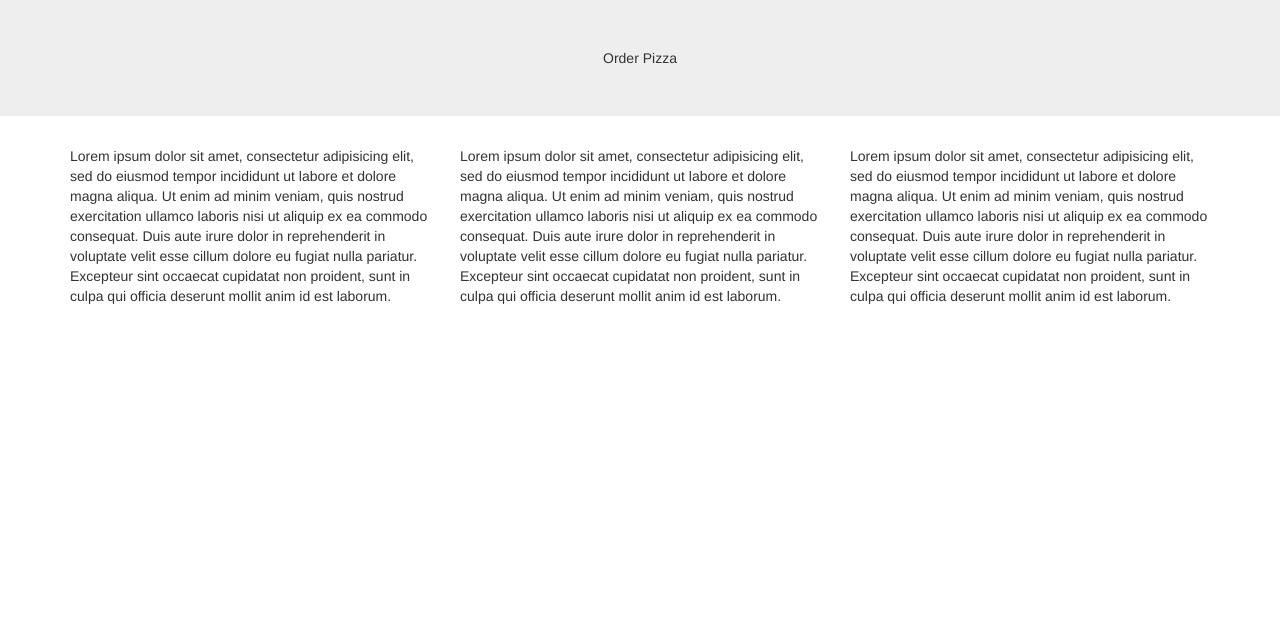
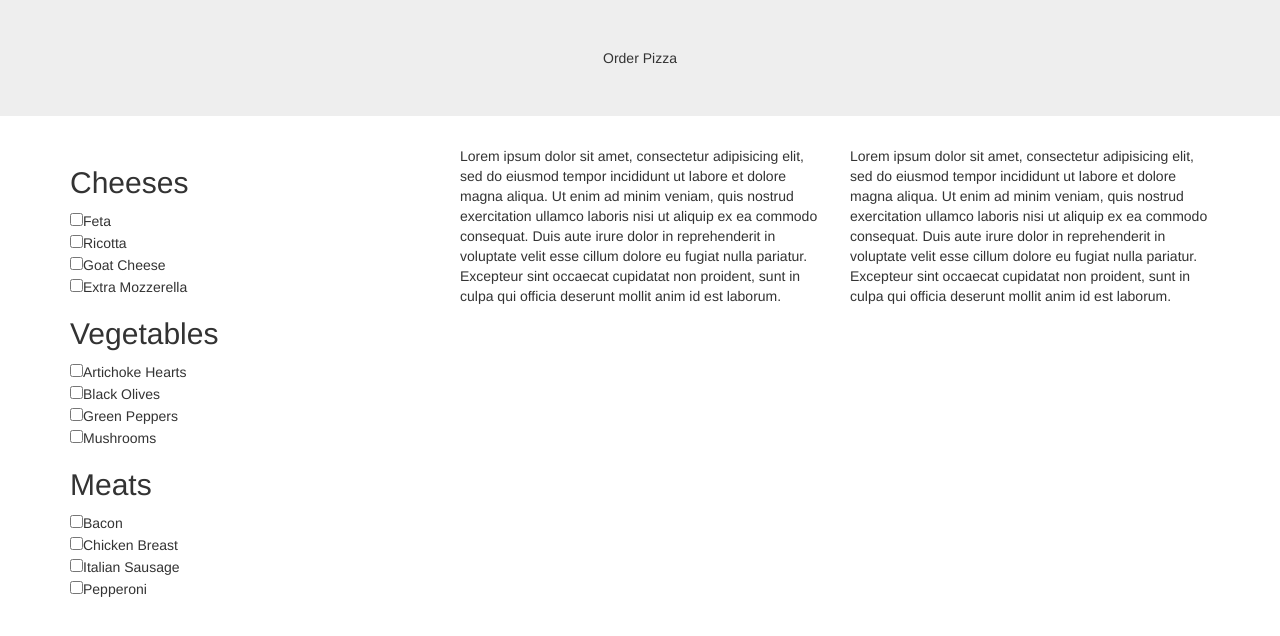
Before and after one commit to BullThistle/order-pizza, a plain HTML site: page index.html in a window 1280 px wide. Drawn offline with nearby package versions, Linux system fonts and the light colour scheme.

Commit message:
create topping check buttons

```diff
--- a/index.html
+++ b/index.html
@@ -13,7 +13,34 @@
                 <div class="container">
                         <div class="row">
                                 <div class="col-xs-6 col-md-4">
-                                        Lorem ipsum dolor sit amet, consectetur adipisicing elit, sed do eiusmod tempor incididunt ut labore et dolore magna aliqua. Ut enim ad minim veniam, quis nostrud exercitation ullamco laboris nisi ut aliquip ex ea commodo consequat. Duis aute irure dolor in reprehenderit in voluptate velit esse cillum dolore eu fugiat nulla pariatur. Excepteur sint occaecat cupidatat non proident, sunt in culpa qui officia deserunt mollit anim id est laborum.
+                                        <form class="toppings"></form>
+                                                <h2>Cheeses</h2>
+                                                <input type="checkbox" name="tops" value="cheap">Feta
+                                                <br>
+                                                <input type="checkbox" name="tops" value="cheap">Ricotta
+                                                <br>
+                                                <input type="checkbox" name="tops" value="cheap">Goat Cheese
+                                                <br>
+                                                <input type="checkbox" name="tops" value="cheap">Extra Mozzerella
+                                                <br>
+                                                <h2>Vegetables</h2>
+                                                <input type="checkbox" name="tops" value="cheap">Artichoke Hearts
+                                                <br>
+                                                <input type="checkbox" name="tops" value="cheap">Black Olives
+                                                <br>
+                                                <input type="checkbox" name="tops" value="cheap">Green Peppers
+                                                <br>
+                                                <input type="checkbox" name="tops" value="cheap">Mushrooms
+                                                <br>
+                                                <h2>Meats</h2>
+                                                <input type="checkbox" name="tops" value="cheap">Bacon
+                                                <br>
+                                                <input type="checkbox" name="tops" value="cheap">Chicken Breast
+                                                <br>
+                                                <input type="checkbox" name="tops" value="cheap">Italian Sausage
+                                                <br>
+                                                <input type="checkbox" name="tops" value="cheap">Pepperoni
+                                                <br>
                                 </div>
                                 <div class="col-xs-6 col-md-4">
                                         Lorem ipsum dolor sit amet, consectetur adipisicing elit, sed do eiusmod tempor incididunt ut labore et dolore magna aliqua. Ut enim ad minim veniam, quis nostrud exercitation ullamco laboris nisi ut aliquip ex ea commodo consequat. Duis aute irure dolor in reprehenderit in voluptate velit esse cillum dolore eu fugiat nulla pariatur. Excepteur sint occaecat cupidatat non proident, sunt in culpa qui officia deserunt mollit anim id est laborum.
```
